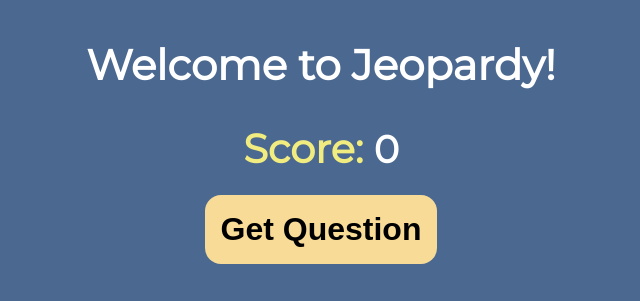
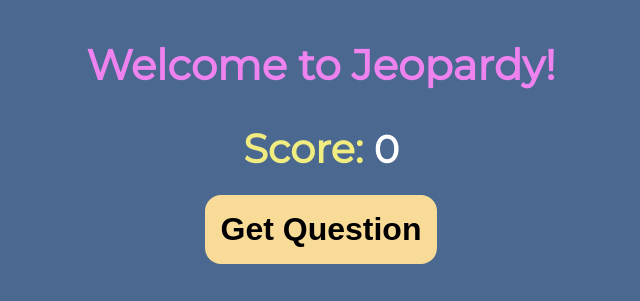
Before and after one commit to fhoward123/my-jeopardy, a website: page public/index.html in a window 1280 px wide. Shown: the whole page, without its empty margins (319-959 px from the left). Drawn offline with nearby package versions, Linux system fonts and the light colour scheme.

Commit message:
Changed color of title

```diff
--- a/public/css/main.css
+++ b/public/css/main.css
@@ -51,6 +51,7 @@
     font-size: 42px;
     /* font-size: 32px; */
     line-height: 1.8em;
+    color: violet;
 }
 h2 {
     font-size: 40px;
@@ -96,6 +97,9 @@
     padding-left: 2.3em;
     padding-right: 2.3em;
 }
+.violet {
+    color: violet;
+}
 .white {
     color: white
 }
--- a/public/index.html
+++ b/public/index.html
@@ -10,7 +10,7 @@
         <title>Jeopardy Quiz</title>
     </head>
     <body ng-controller="JeopardyController as jepCtrlr">
-        <h1 class="white">{{jepCtrlr.appName}}</h1>
+        <h1 class="violet">{{jepCtrlr.appName}}</h1>
         <div>
             <h2><span class="mustard">Score: </span><span class="white largeText"> {{jepCtrlr.score}}</span></h2>
         </div>
@@ -20,6 +20,7 @@
         <div ng-if="jepCtrlr.showQuesBtn">
             <button type="button" class="btn" id="get" name="button" ng-click="jepCtrlr.getQuestion()">Get Question</button>
         </div>
+        <br>
         <div ng-if="jepCtrlr.showText">
             <h3 class="mustard">Category: <span class="white mediumText">{{jepCtrlr.category}}</span></h3>
             <h4 class="mustard">Points: <span class="white smallText">{{jepCtrlr.value}}</span></h4>
```
